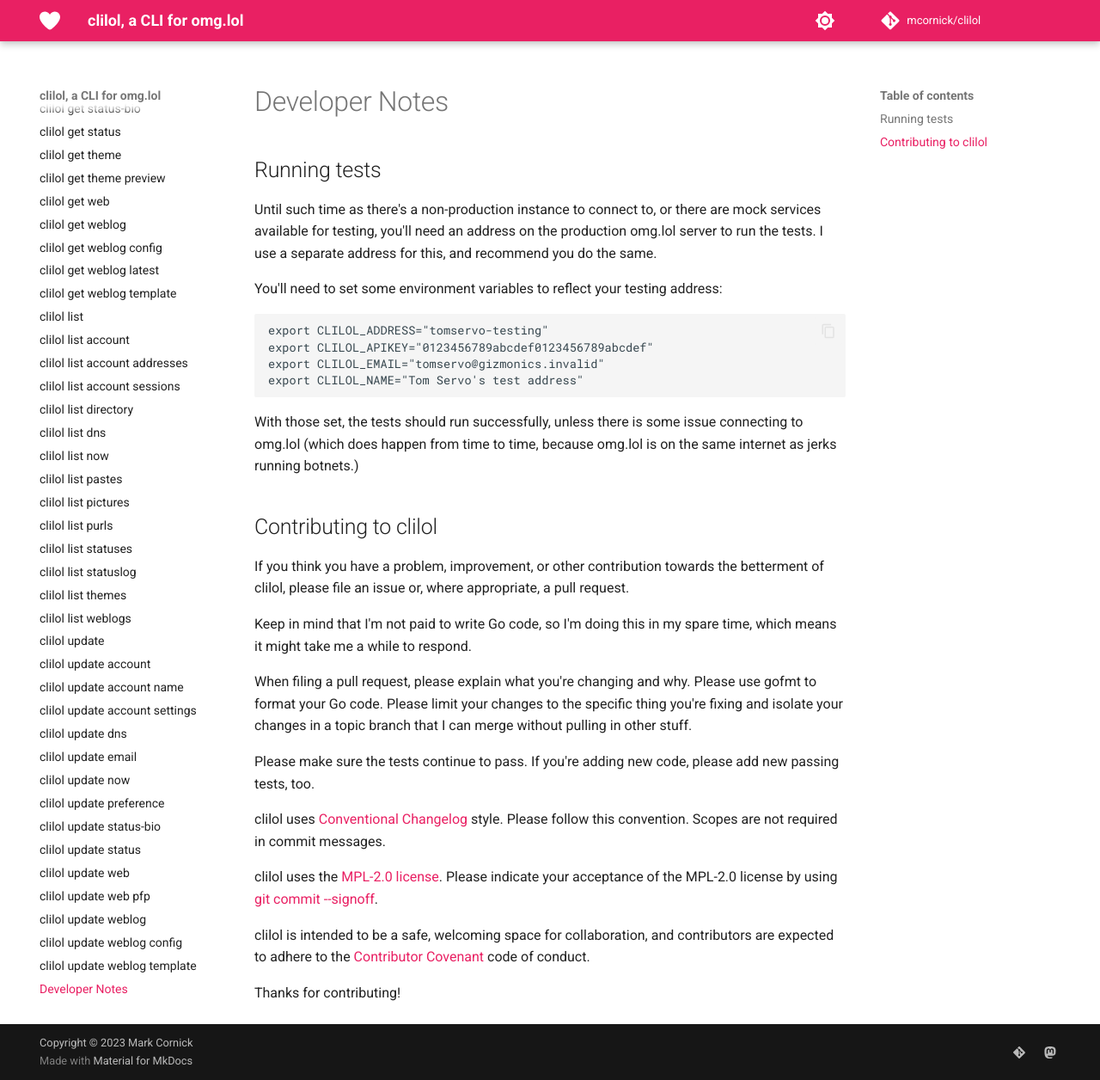
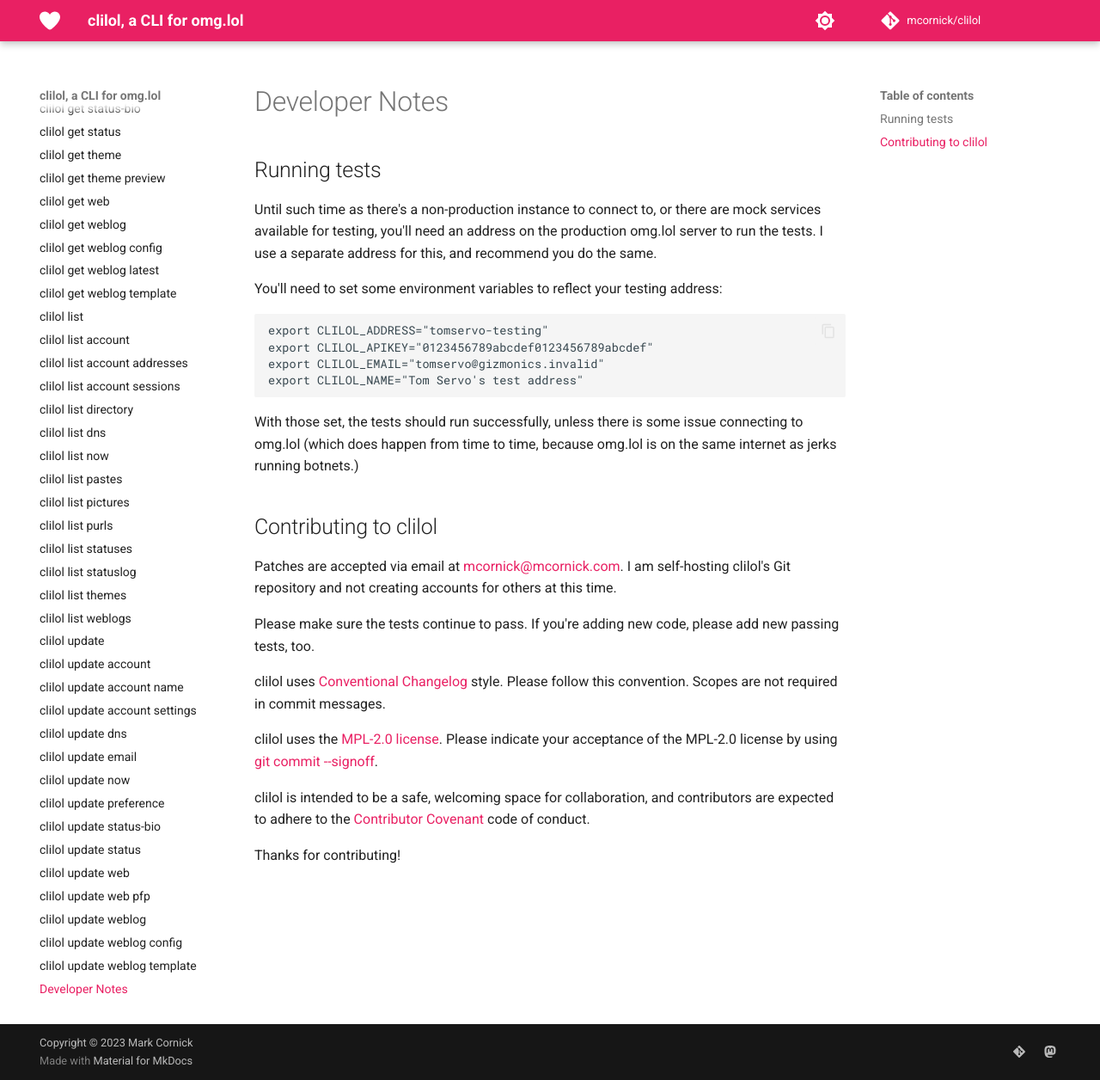
Before and after one commit to mcornick/clilol, an MkDocs documentation site: the page built from docs/developer.md, in a window 1280 px wide and 1256 px high. Shown: the whole window at 86% size. Built offline with MkDocs 1.6.1 and Material for MkDocs 9.7.7, drawn with Linux system fonts in a browser that asks for light colours.

Commit message:
docs: patches via email
Signed-off-by: Mark Cornick <mcornick@mcornick.com>

```diff
--- a/docs/developer.md
+++ b/docs/developer.md
@@ -25,17 +25,9 @@ because omg.lol is on the same internet as jerks running botnets.)
 
 ## Contributing to clilol
 
-If you think you have a problem, improvement, or other contribution
-towards the betterment of clilol, please file an issue or, where
-appropriate, a pull request.
-
-Keep in mind that I'm not paid to write Go code, so I'm doing this in my
-spare time, which means it might take me a while to respond.
-
-When filing a pull request, please explain what you're changing and why.
-Please use gofmt to format your Go code. Please limit your changes to
-the specific thing you're fixing and isolate your changes in a topic
-branch that I can merge without pulling in other stuff.
+Patches are accepted via email at <mcornick@mcornick.com>. I am
+self-hosting clilol's Git repository and not creating accounts for
+others at this time.
 
 Please make sure the tests continue to pass. If you're adding new code,
 please add new passing tests, too.
```
